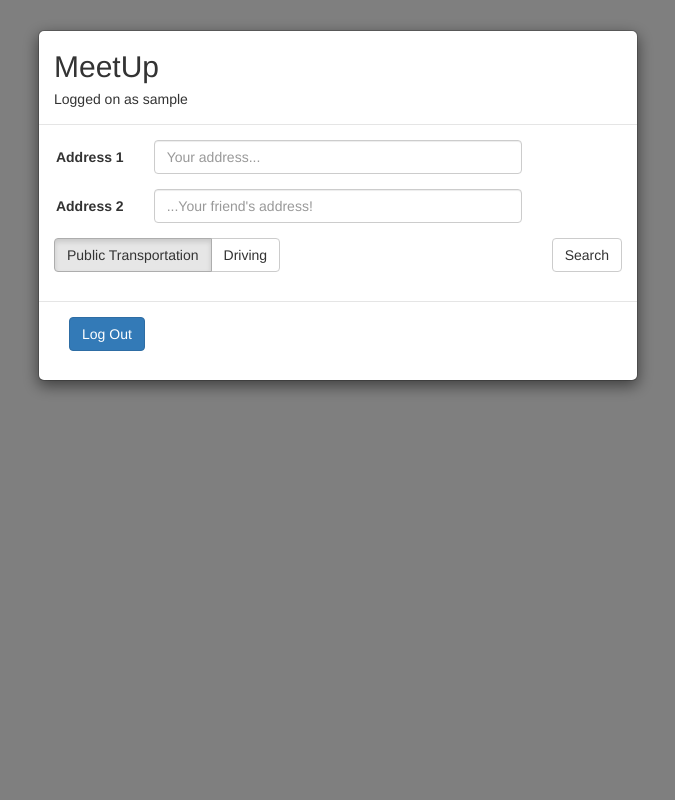
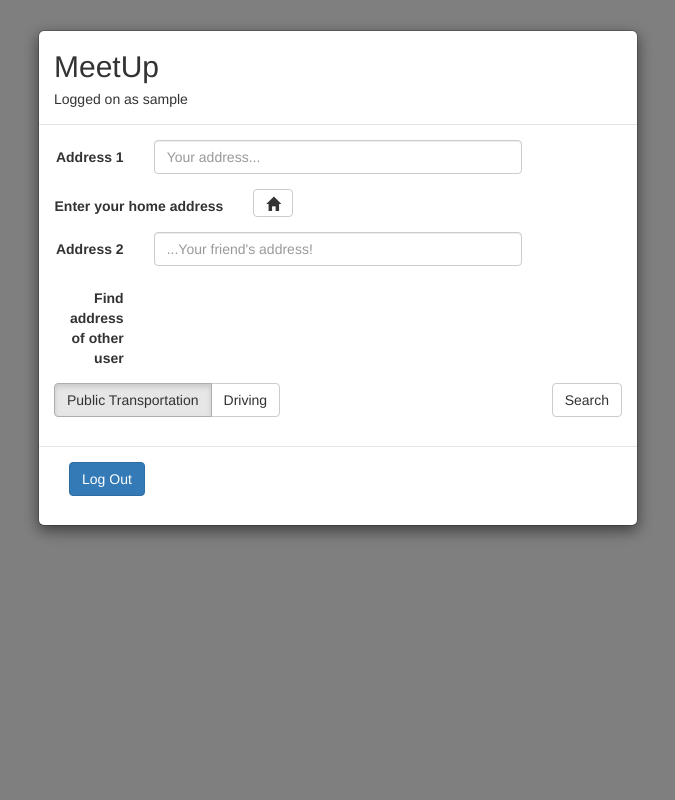
Before and after one commit to nadia26/MeetUp, a Flask app: page / in a window 1280 px wide. Shown: the whole page, without its empty margins (302-977 px from the left). Run offline with Flask 2, Linux system fonts and the light colour scheme; the visitor is signed in with stand-in values (Sample User, id 1); some libraries are stand-ins or nearby versions.

Commit message:
New users can register home address and fill that in on homepage

```diff
--- a/app.py
+++ b/app.py
@@ -13,8 +13,12 @@ def signup():
     if request.method == "POST":
         password = request.form['password']
         username = request.form['username']
-        register(username, password)
+        address = request.form['address']
+        print address
+        register(username, password,address)
         session['user'] = username
+        session['address'] = address
+        print session["address"]
         return redirect(url_for('index'))
     return render_template("register.html")
 
@@ -49,7 +53,7 @@ def index():
                 session["user"] = request.form["username"]
             return redirect(url_for("index"))
 
-    return render_template("main.html",user=session["user"])
+    return render_template("main.html",user=session["user"],address=session["address"])
 
 @app.route("/directions/<addresses>", methods=["GET", "POST"])
 def directions(addresses):
--- a/mongo_utils.py
+++ b/mongo_utils.py
@@ -2,8 +2,8 @@ from pymongo import MongoClient
 conn = MongoClient()
 db = conn["meetup"]
 
-def register(uname, pword):
-	db.accounts.insert({"username":uname,"password":pword,"dates":[]})
+def register(uname, pword, address):
+	db.accounts.insert({"username":uname,"password":pword,"address":address,"dates":[]})
 
 def authenticate(uname,pword):
 	user = db.accounts.find_one({"username":uname,"password":pword})
--- a/static/js/main.js
+++ b/static/js/main.js
@@ -1,6 +1,9 @@
-
+var fillHomeAddress = function(address) {
+    document.getElementById("input1").value = address;
+}
 var locateButtons = document.getElementsByName("locate");
 var b1 = locateButtons[0];
+
 var setCurrentLocation = function(position) {
     var longitude = document.getElementById("longitude");
     var latitude = document.getElementById("latitude");
--- a/templates/main.html
+++ b/templates/main.html
@@ -4,12 +4,6 @@
 
 
 <script src="https://maps.googleapis.com/maps/api/js?v=3.exp&signed_in=true&libraries=places"></script>
-
-<!--
-    <script type="text/javascript"
-	    src="https://maps.googleapis.com/maps/api/js?key=AIzaSyCUNHf_NW-4AgJFFRI1KKK06U7FNz2JZYw">
-    </script>
-    -->
 
 <script>
   $(document).ready(function() {
@@ -51,17 +45,35 @@
               <label for="address1" class="col-sm-2 control-label">Address 1</label>
       	      <div class="col-sm-8">
       		<input id="input1" type="text" class="form-control" placeholder="Your address..." id="address1" name="address1">
-      	      </div>
+        	      </div>
+              </div>
+              {% if user %}
+              <div class="form-group row">
+                <label for="homeaddress" class="col-sm-4 control-label">Enter your home address</label>
+                <div class="col-sm-6">
+
+                  <button type="button" onclick="fillHomeAddress(this.value)" value="{{ address }}"   id="homeaddress"class="btn btn-default form">
+                    <span class="glyphicon glyphicon-home"></span>
+                  </button>
+                </div>
+              </div>
+              {% endif %}
+
               <input type="hidden" id="longitude">
               <input type="hidden" id="latitude">
 
-            </div>
             <div class="form-group row">
               <label for="address2" class="col-sm-2 control-label">Address 2</label>
       	      <div class="col-sm-8">
       		<input id="input2" type="text" class="form-control" placeholder="...Your friend's address!" name="address2">
       	      </div>
-	    </div>
+	          </div>
+            {% if user %}
+            <div class="form-group row">
+              <label for="finduser" class="col-sm-2 control-label">Find address of other user</label>
+
+            </div>
+            {% endif %}
 
 
 
@@ -147,6 +159,7 @@
     </div>
   </div>
 </div>
+</div>
 
 <div id="map-canvas"></div>
 
```
Also changed, not shown: static/js/register.js (added, +31 -0 lines), templates/directions.html (+4 -4 lines), templates/register.html (+10 -0 lines), static/js/maps.js (line endings or trailing spaces), 1 other file.
